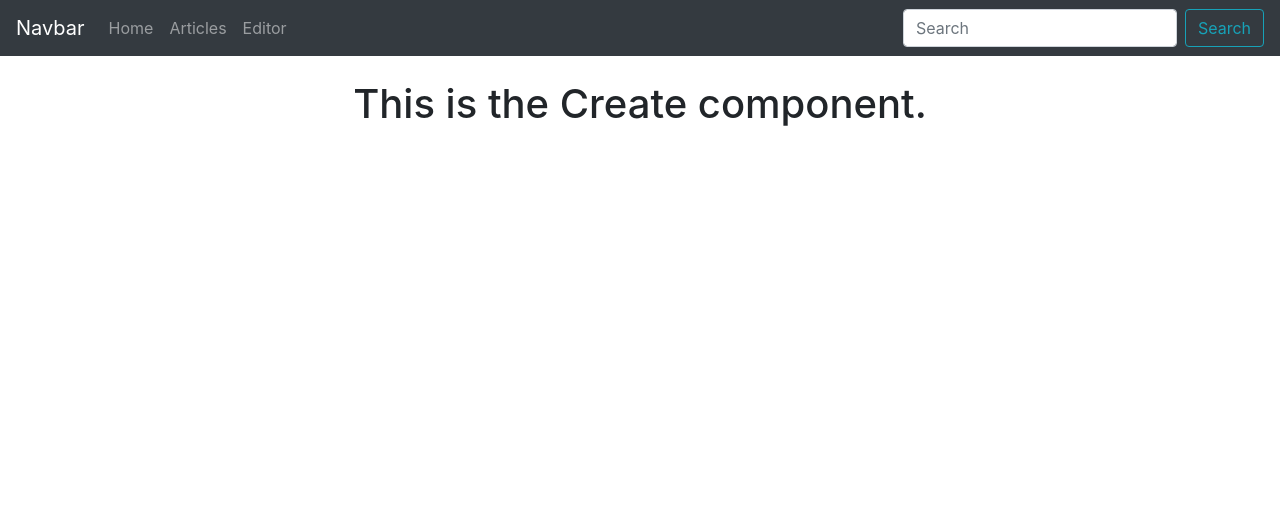
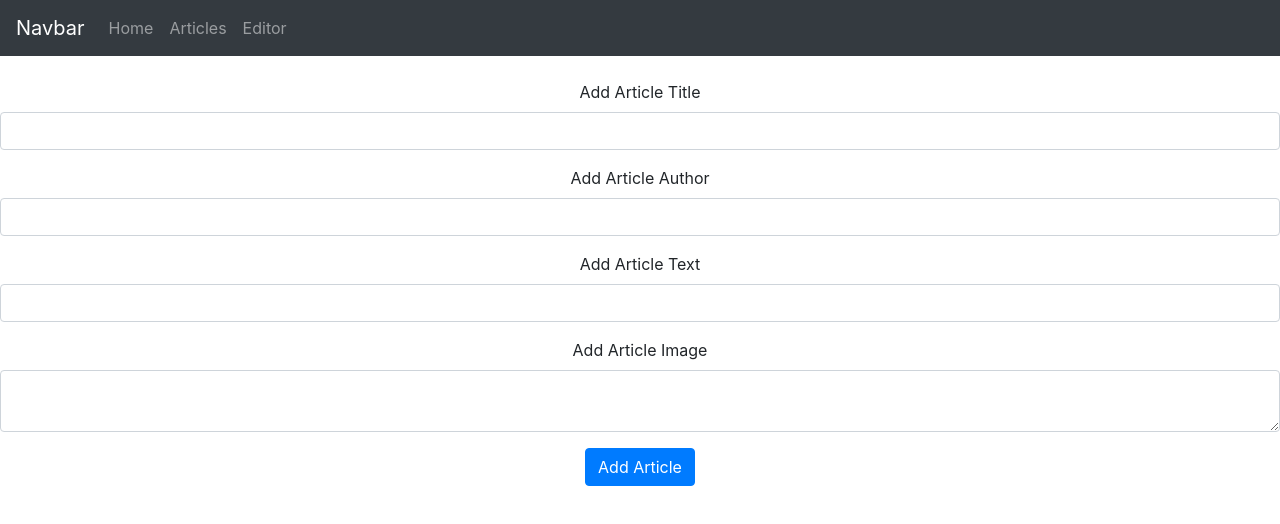
Before and after one commit to JackDyke97/Newspaper-project, a React (Create React App) app: page /create in a window 1280 px wide. Shown: the top 524 px of the page. Built offline with nearby package versions, Linux system fonts and the light colour scheme.

Commit message:
embedded newsitems,etc, added axios and created form

```diff
--- a/package.json
+++ b/package.json
@@ -6,6 +6,7 @@
     "@testing-library/jest-dom": "^5.11.6",
     "@testing-library/react": "^11.2.2",
     "@testing-library/user-event": "^12.6.0",
+    "axios": "^0.21.1",
     "bootstrap": "^4.5.3",
     "react": "^17.0.1",
     "react-bootstrap": "^1.4.0",
--- a/src/App.js
+++ b/src/App.js
@@ -1,12 +1,10 @@
 import 'bootstrap/dist/css/bootstrap.min.css';
 import './App.css';
 import { Component } from 'react';
-import { Header } from './components/Header';
-import { Footer } from './components/Footer';
 import { Read } from './components/Read';
 import { Create } from './components/Create';
 import { Content } from './components/Content';
-import { Navbar, Nav, Button, Form, FormControl } from 'react-bootstrap';
+import { Navbar, Nav, Button } from 'react-bootstrap';
 import { BrowserRouter as Router, Switch, Route } from 'react-router-dom';
 
 
@@ -26,10 +24,6 @@ class App extends Component {
               <Nav.Link href="/read">Articles</Nav.Link>
               <Nav.Link href="/create">Editor</Nav.Link>
             </Nav>
-            <Form inline>
-              <FormControl type="text" placeholder="Search" className="mr-sm-2" />
-              <Button variant="outline-info">Search</Button>
-            </Form>
           </Navbar>
 
           <br />
--- a/src/components/Create.js
+++ b/src/components/Create.js
@@ -1,12 +1,77 @@
 import React from 'react';
+import { Form } from 'react-bootstrap';
 
 
-export class Create extends React.Component{
+export class Create extends React.Component {
 
-    render(){
-        return(
-            <div>
-                <h1>This is the Create component.</h1>
+    constructor() {
+        super();
+
+        this.onSubmit = this.onSubmit.bind(this);
+        this.onChangeTitle = this.onChangeTitle.bind(this);
+        this.onChangeAuthor = this.onChangeAuthor.bind(this);
+        this.onChangeText = this.onChangeText.bind(this);
+        this.onChangeImage = this.onChangeImage.bind(this);
+
+        this.state = {
+            Title: '',
+            Author: '',
+            Image: '',
+            Text: ''
+        }
+    }
+
+    onChangeTitle(e) {
+        this.setState({
+            Title: e.target.value
+        })
+    }
+
+    onChangeAuthor(e) {
+        this.setState({
+            Author: e.target.value
+        })
+    }
+
+    onChangeText(e) {
+        this.setState({
+            Text: e.target.value
+        })
+    }
+
+    onChangeImage(e) {
+        this.setState({
+            Image: e.target.value
+        })
+    }
+    onSubmit(e) {
+        e.preventDefault();
+        alert("Article: " + this.state.Title);
+    }
+
+    render() {
+        return (
+            <div className="App">
+                <form onSubmit={this.onSubmit}></form>
+                <div className="form-group">
+                    <label>Add Article Title</label>
+                    <input type='text' className='form-control' value={this.state.Title} onChange={this.onChangeTitle}></input>
+                </div>
+                <div className="form-group">
+                    <label>Add Article Author</label>
+                    <input type='text' className='form-control' value={this.state.Author} onChange={this.onChangeAuthor}></input>
+                </div>
+                <div className="form-group">
+                    <label>Add Article Text</label>
+                    <input type='text' className='form-control' value={this.state.Text} onChange={this.onChangeText}></input>
+                </div>
+                <div className="form-group">
+                    <label>Add Article Image</label>
+                    <textarea type='text' className='form-control' value={this.state.Image} onChange={this.onChangeImage}></textarea>
+                </div>
+                <div className="form-group">
+                    <input type='submit' value='Add Article' className='btn btn-primary'></input>
+                </div>
             </div>
         );
     }
--- a/src/components/Footer.js
+++ /dev/null
@@ -1,13 +0,0 @@
-import React from 'react';
-
-
-export class Footer extends React.Component{
-
-    render(){
-        return(
-            <div>
-                <h1>This is the Footer component.</h1>
-            </div>
-        );
-    }
-}
--- a/src/components/Header.js
+++ /dev/null
@@ -1,13 +0,0 @@
-import React from 'react';
-
-
-export class Header extends React.Component{
-
-    render(){
-        return(
-            <div>
-                <h1>This is the header component.</h1>
-            </div>
-        );
-    }
-}
--- a/src/components/News.js
+++ b/src/components/News.js
@@ -0,0 +1,12 @@
+import React from 'react';
+import { Newsitems } from './Newsitems';
+
+
+export class News extends React.Component {
+
+    render() {
+        return this.props.articles.map((article) => {
+            return <Newsitems article={article}></Newsitems>
+        })
+    }
+}
--- a/src/components/Newsitems.js
+++ b/src/components/Newsitems.js
@@ -0,0 +1,25 @@
+import React from 'react';
+import Card from 'react-bootstrap/Card';
+
+
+export class Newsitems extends React.Component {
+
+    render() {
+        return (
+            <div>
+
+
+                <Card>
+                    <Card.Body>
+                        <Card.Title>{this.props.article.Title}</Card.Title>
+                        <Card.Subtitle className="mb-2 text-muted">{this.props.article.Author}</Card.Subtitle>
+                        <img src={this.props.article.Image} width="250" height="200"></img>
+                        <Card.Text>
+                            {this.props.article.Text}
+                         </Card.Text>
+                    </Card.Body>
+                </Card>
+            </div>
+        );
+    }
+}
--- a/src/components/Read.js
+++ b/src/components/Read.js
@@ -1,12 +1,40 @@
 import React from 'react';
+import { News } from './News';
+import axios from 'axios';
 
 
-export class Read extends React.Component{
+export class Read extends React.Component {
 
-    render(){
-        return(
+    state = {
+        articles: [
+            // {
+            //     "Title": "Spider-Man Menace",
+            //     "Author": "Jack",
+            //     "Image": "https://encrypted-tbn0.gstatic.com/images?q=tbn:ANd9GcQhFnHUBbTO3u5PPKUH4ZKghShjLja6TTFdqg&usqp=CAU"
+            // },
+            // {
+            // "Title": "Spider-Man Menace",
+            //     "Author": "Jack",
+            //     "Image": "https://encrypted-tbn0.gstatic.com/images?q=tbn:ANd9GcQhFnHUBbTO3u5PPKUH4ZKghShjLja6TTFdqg&usqp=CAU"
+            // }
+        ]
+    }
+
+    componentDidMount() {
+        axios.get('https://jsonblob.com/api/jsonblob/2f879259-4ab2-11eb-99b0-fb0785ae1f74')
+            .then((response) => {
+                this.setState({ articles: response.data.Articles })
+            })
+            .catch((error) => {
+                console.log(error)
+            });
+    }
+
+    render() {
+        return (
             <div>
-                <h1>This is the Read component.</h1>
+                <h1>The Daily Bugle</h1>
+                <News articles={this.state.articles}></News>
             </div>
         );
     }
```
Also changed, not shown: 2 other files (tests, documents, lock files or other folders).
